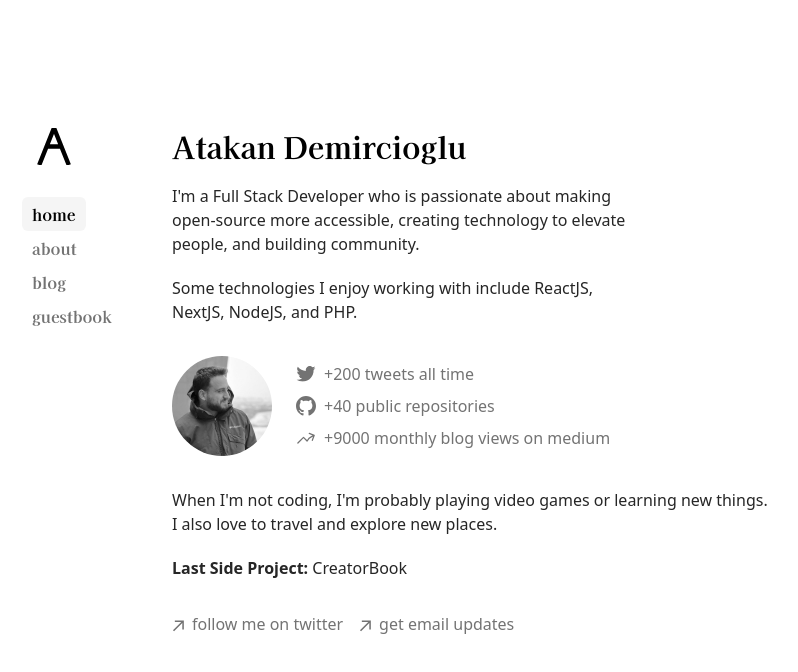
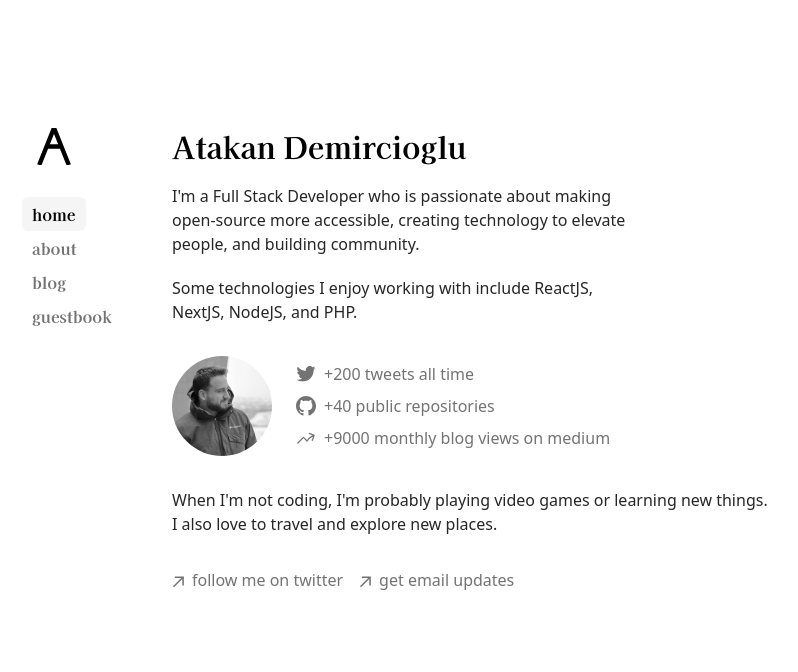
Before and after one commit to atakde/atakann.com, a Next.js app: page / in a window 1280 px wide. Shown: the top 672 px of the page, without its empty margins (170-968 px from the left). Built offline with nearby package versions, Linux system fonts and the light colour scheme.

Commit message:
Update page.tsx

```diff
--- a/app/page.tsx
+++ b/app/page.tsx
@@ -62,12 +62,6 @@ export default async function HomePage() {
       <p className="my-5 max-w-[600px] text-neutral-800 dark:text-neutral-200">
         {bio()}
       </p>
-      <p>
-        <p className="my-5 max-w-[600px] text-neutral-800 dark:text-neutral-200"><span className='font-bold'>Last Side Project: </span><a target='_blank' rel='dofollow' href='https://www.creatorbook.io'>CreatorBook</a></p>
-        <a className='hidden' target='_blank' rel='dofollow' href='https://www.creatorbook.io/ai-post-generation'>AI Post Generation</a>
-        <a className='hidden' target='_blank' rel='dofollow' href='https://www.creatorbook.io/carousel-generator'>Linkedin Carousel Generator</a>
-        <a className='hidden' target='_blank' rel='dofollow' href='https://www.creatorbook.io/viral-posts-inspirations'>Viral Posts Inspirations</a>
-      </p>
       <ul className="flex flex-col md:flex-row mt-8 space-x-0 md:space-x-4 space-y-2 md:space-y-0 font-sm text-neutral-500 dark:text-neutral-400">
         <li>
           <a
```
